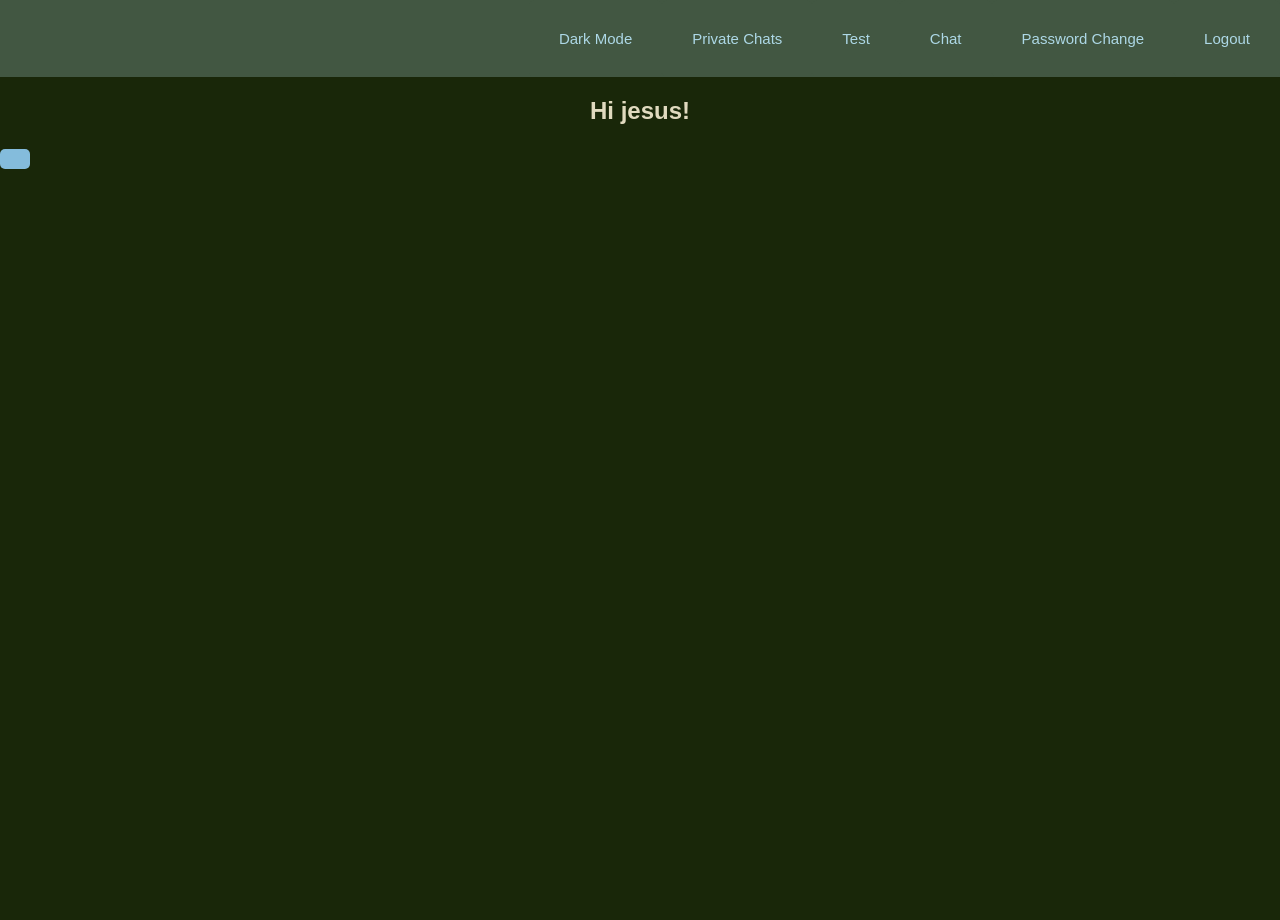
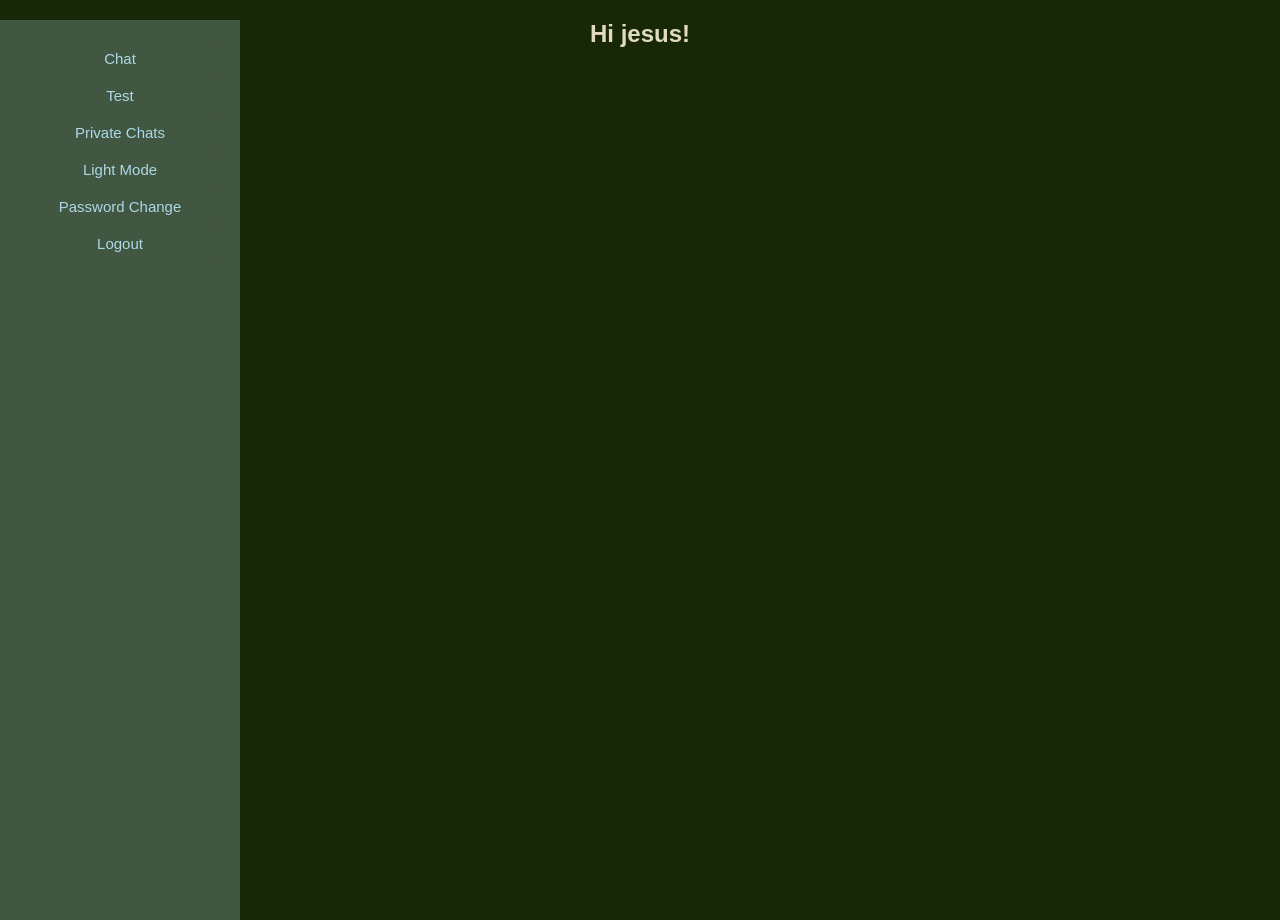
Before and after one commit to Brysonflowers/Echo-Chat, a Django app: page / in a window 1280 px wide. Run offline with Django 5.2, Linux system fonts and the light colour scheme; a user stored in the database is signed in.

Commit message:
moved the nav bar to a side bar

```diff
--- a/textingproject/echochatapp/static/css/styles.css
+++ b/textingproject/echochatapp/static/css/styles.css
@@ -1,6 +1,14 @@
 .body {
     font-family: Arial, sans-serif;
     background-color: #192709;
+    margin: 0;
+    padding: 0;
+    color:#4e4c54;
+}
+
+.light {
+    font-family: Arial, sans-serif;
+    background-color: #eaefe3;
     margin: 0;
     padding: 0;
     color:#4e4c54;
@@ -118,32 +126,35 @@ button:hover {
     background-color: #192709;
 }
 
+.nav-bar ul {
+    list-style-type: none;
+    margin: 0;
+    padding: 20px;
+    width: 200px;
+    background-color: rgb(66, 87, 66);
+    height: 100%;
+    position: fixed;
+    overflow: auto;
+    display: flex;
+    flex-direction: column;
+}
+
+.nav-bar ul li {
+    float: left;
+}
 .nav-bar ul li a {
     color: rgb(66, 87, 66);
     text-decoration: none;
     display: block;
-    text-align: center;
-}
-
-.nav-bar ul {
-    list-style-type: none;
-    margin: 0;
-    overflow: hidden;
-    background-color: rgb(66, 87, 66);
-    top: 0%;
-}
-
-.nav-bar ul li {
-    float: right;
 }
 
 .nav-bar ul li button {
-    display: block;
-    /* margin: auto; */
+    /* display: block;  */
+    margin: auto;
     width: 100%;
     background-color: rgb(66, 87, 66);
     color: lightblue;
-    padding: 30px;
+    padding: 10px;
     font-size: 15px;
 }
 
--- a/textingproject/echochatapp/static/js/main.js
+++ b/textingproject/echochatapp/static/js/main.js
@@ -1,7 +1,7 @@
 const button = document.getElementById('theme-toggle')
 
 function light_theme(){
-    if (document.body.classList.contains("dark")) {
+    if (document.body.classList == 'dark') {
         document.body.classList.remove("dark");
         document.body.classList.add("light");
     } else {
--- a/textingproject/echochatapp/templates/index.html
+++ b/textingproject/echochatapp/templates/index.html
@@ -6,12 +6,13 @@
     {% if user.is_authenticated %}
     <nav class="nav-bar">
         <ul>
-            <li><a><form action="{% url 'logout' %}" method="post">{% csrf_token %}<button>Logout</button></form></a></li>
-            <li><a href="{% url 'password_change' %}"><button>Password Change</button></a></li>
             <li><a href="{% url 'chat' %}"><button>Chat</button></a></li>
             <li><a href="{% url 'test' %}"><button>Test</button></a></li>
             <li><a href="{% url 'private_chats' %}"><button>Private Chats</button></a></li>
-            <li><a><button id="theme-toggle">Dark Mode</button></a></li>
+            <li><a><button id="theme-toggle">Light Mode</button></a></li>
+            <li><a href="{% url 'password_change' %}"><button>Password Change</button></a></li>
+            <li><a><form action="{% url 'logout' %}" method="post">{% csrf_token %}<button>Logout</button></form></a></li>
+
         </ul>
     </nav>
     <h2>Hi {{ user.username }}!</h2>
```
Also changed, not shown: textingproject/db.sqlite3.
